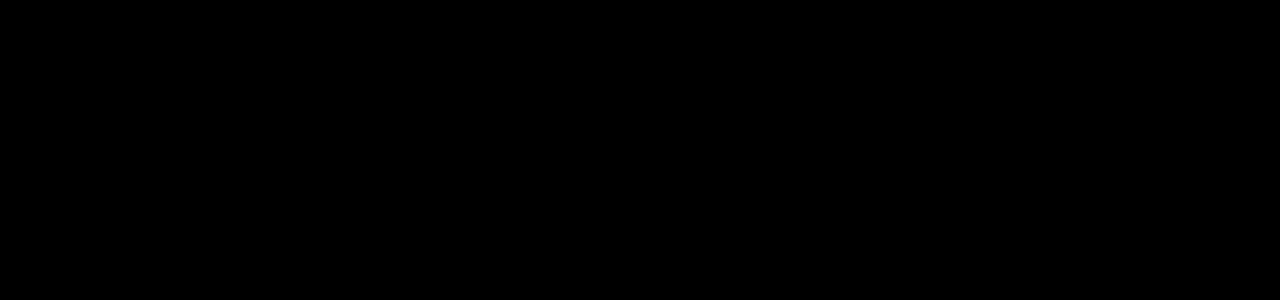
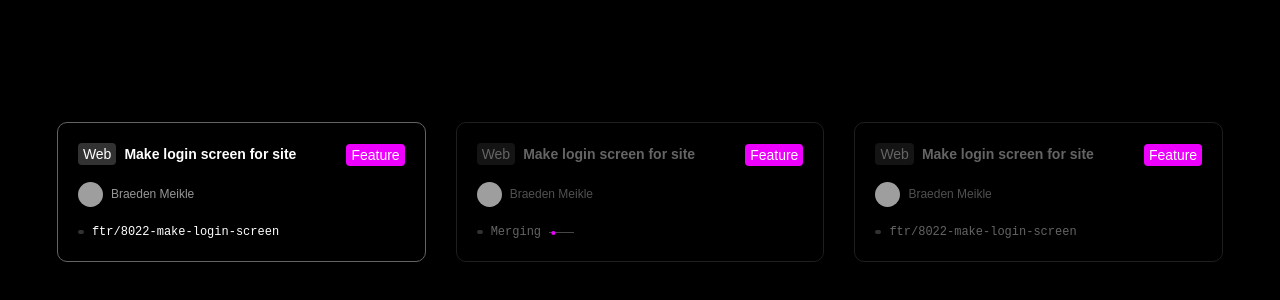
Before and after one commit to bmeikle56/bz-dev, a Next.js app: page /dashboard/dev in a window 1280 px wide. Shown: the part 216-516 px from the top of the page. Built offline with nearby package versions, Linux system fonts and the light colour scheme; grey boxes are pictures that could not be loaded.

Commit message:
Work on dev dashboard, toggling of tickets, merging anim

```diff
--- /dev/null
+++ b/src/app/components/SideBar.js
@@ -0,0 +1,47 @@
+
+function SideBar({ tabs }) {
+  return (
+    <div style={{
+      position: 'absolute',
+      display: 'flex',
+      flexDirection: 'row',
+      zIndex: 2,
+    }}>
+      <div style={{
+        display: 'flex',
+        position: 'absolute',
+        zIndex: 2,
+        // justifyContent: 'flex-start',
+        // top: '30%',
+        // bottom: '30%',
+        // marginTop: '25vh',
+        // marginBottom: '25vh',
+        // justifyContent: 'space-evenly',
+        alignItems: 'center',
+        // marginTop: 'auto',
+        marginRight: 'auto',
+
+        // marginBottom: 'auto',
+        // padding: '0 0 0 0',
+        // background: 'red',
+        width: 'fit-content',
+        flexDirection: 'column',
+        // margin: 'auto'
+      }}>
+        {tabs.map((tab, i) => {return <button key={tab.txt} className='tab-btn' onClick={tab.action}>
+          <p className='tab'>{tab.txt}</p>
+        </button>})}
+      </div>
+      <div style={{
+        // display: 'flex',
+        // flexGrow: 1,
+        zIndex: 2,
+        height: 100,
+        width: 1,
+        background: 'rgb(150,150,150)'
+      }}></div>
+    </div>
+  )
+}
+
+export { SideBar }
--- /dev/null
+++ b/src/app/components/tickets/Ticket.js
@@ -0,0 +1,100 @@
+
+import { motion } from 'motion/react'
+import { Pfp } from '../Pfp'
+
+// Tickets will start untoggled
+// once a ticket is clicked, we toggle it and its parents and children
+// if another ticket is clicked, we toggle that and its parents and children
+
+function Badge({ className, txt, txtColor, backgroundColor }) {
+  return (
+    <div className={className} style={{display: 'flex', marginRight:'auto', gap: '8px'}}>
+      <div style={{display:'flex', background: backgroundColor, height:'fit-content', borderRadius: '4px', padding: '3px 5px 3px 5px'}}>
+        <p style={{color: txtColor, fontSize: '14px', margin: 0}}>{txt}</p>
+      </div>
+    </div>
+  )
+}
+
+const toggledPalette = {
+  border: 'rgb(100,100,100)',
+  author: 'rgb(150,150,150)',
+  text: 'rgb(255,255,255)',
+  gray: 'rgb(50,50,50)',
+  type: 'rgb(238, 0, 254)'
+}
+
+const untoggledPalette = {
+  border: 'rgb(30,30,30)',
+  author: 'rgb(80,80,80)',
+  text: 'rgb(100,100,100)',
+  gray: 'rgb(20,20,20)',
+  type: 'rgb(147, 0, 158)'
+}
+
+function Ticket({ meta, isToggled, isMerging }) {
+  const palette = isToggled ? toggledPalette : untoggledPalette
+
+  function MergingAnim() {
+    return (
+      <div style={{display: 'flex', alignItems: 'center', gap: '8px'}}>
+        <pre style={{color: palette.text, fontSize: '12px'}}>Merging</pre>
+        <div style={{width: '25px', background: 'rgb(70,70,70)', height: '1px'}}>
+          <motion.div
+          style={{
+            borderRadius: '50%',
+            height: '4px',
+            width: '4px',
+            background: 'rgb(238, 0, 254)',
+            marginTop: '-1px'
+          }}
+          initial={{ x: 0 }}
+          animate={{ x: 20 }}
+          transition={{ repeat: Infinity, duration: 2, ease: 'easeInOut', repeatDelay: 0.5 }}
+          />
+        </div>
+      </div>
+    )
+  }
+
+  return (
+    <div style={{
+      height: 'fit-content',
+      width: 'fit-content',
+      maxWidth: '350px',
+      padding: '20px 20px 10px 20px',
+      border: `1px solid ${palette.border}`,
+      borderRadius: '10px',
+      display: 'flex',
+      alignItems: 'center',
+      flexDirection: 'column',
+    }}>
+      <div style={{display:'flex', marginRight: 'auto', alignItems: 'center'}}>
+        <div style={{display: 'flex', marginRight: 'auto', alignItems: 'center', gap: '8px', paddingBottom:'10px'}}>
+          <Badge className={'item-app'} txt={meta.app} txtColor={palette.text} backgroundColor={palette.gray}/>
+          <b style={{color: palette.text, fontSize: '14px'}}>{meta.title}</b>
+        </div>
+        <div style={{paddingLeft: '50px', marginBottom: '8px'}}>
+          <Badge className={'item-status'} txt={meta.status} txtColor={'white'} backgroundColor={meta.statusColor}/>
+        </div>
+      </div>
+      <div style={{display: 'flex', marginRight: 'auto', alignItems: 'center', gap: '8px'}}>
+        <Pfp meta={{imgLink: meta.pfp, radius: 25, alt: 'Author picture'}}/>
+        <p style={{color: palette.author, fontSize: '12px'}}>{meta.author}</p>
+      </div>
+      <div style={{display:'flex', marginRight: 'auto'}}>
+        {meta.desc()}
+      </div>
+      <div style={{display:'flex', marginRight: 'auto', alignItems: 'center', gap: '8px'}}>
+        <div style={{background: 'rgb(50,50,50)', borderRadius: '4px', padding: '3px 3px 1px 3px'}}>
+          <i className='fa fa-code-branch' style={{color:'white', fontSize: '14px'}}></i>
+        </div>
+        {isMerging
+          ? MergingAnim()
+          : <pre style={{color: palette.text, fontSize: '12px'}}>{meta.branch}</pre>}
+      </div>
+    </div>
+  )
+}
+
+export { Ticket }
--- a/src/app/dashboard/dev/page.js
+++ b/src/app/dashboard/dev/page.js
@@ -1,8 +1,66 @@
+
+'use client'
+
+import { SideBar } from '../../components/SideBar'
+import { Ticket } from '../../components/tickets/Ticket'
+
+function Desc() {
+  return (<div></div>)
+}
+
+const ticketMeta1 = {
+  author: 'Braeden Meikle',
+  pfp: 'https://i.postimg.cc/GhTKWxyY/IMG-6071.jpg',
+  app: 'Web',
+  title: 'Make login screen for site',
+  desc: Desc,
+  branch: 'ftr/8022-make-login-screen',
+  status: 'Feature',
+  statusColor: 'rgb(238, 0, 254)'
+}
+
+const ticketMeta2 = {
+  author: 'Braeden Meikle',
+  pfp: 'https://i.postimg.cc/GhTKWxyY/IMG-6071.jpg',
+  app: 'Web',
+  title: 'Make login screen for site',
+  desc: Desc,
+  branch: 'ftr/8022-make-login-screen',
+  status: 'Feature',
+  statusColor: 'rgb(238, 0, 254)'
+}
+
+const ticketMeta3 = {
+  author: 'Braeden Meikle',
+  pfp: 'https://i.postimg.cc/GhTKWxyY/IMG-6071.jpg',
+  app: 'Web',
+  title: 'Make login screen for site',
+  desc: Desc,
+  branch: 'ftr/8022-make-login-screen',
+  status: 'Feature',
+  statusColor: 'rgb(238, 0, 254)'
+}
 
 export default function DevDashboardPage() {
   return (
-    <div>
-      { /* eventually we'll have content here! */ }
+    <div style={{
+      zIndex: 0,
+      height: '100vh',
+      display: 'flex',
+      gap: '30px',
+      justifyContent: 'center',
+      alignItems: 'center'
+    }}>
+      {/* <SideBar tabs={[
+        {txt: 'One', action: () => {console.log('one!')}},
+        {txt: 'Two', action: () => {console.log('two!')}},
+        {txt: 'Three', action: () => {console.log('three!')}},
+        {txt: 'Four', action: () => {console.log('four!')}},
+        {txt: 'Five', action: () => {console.log('five!')}},
+      ]}/> */}
+      <Ticket meta={ticketMeta1} isToggled={true} isMerging={false}/>
+      <Ticket meta={ticketMeta2} isToggled={false} isMerging={true}/>
+      <Ticket meta={ticketMeta3} isToggled={false} isMerging={false}/>
     </div>
   )
 }
--- a/src/app/globals.css
+++ b/src/app/globals.css
@@ -126,6 +126,10 @@
   color: rgb(60,60,60);
 }
 
-.item-status:hover {
+/* we want the 'Feature' badge to be dropdown to switch it to
 
-}
+' Research' or 'Refactor' depending on the type of cours
+*/
+/* .item-status:hover {
+
+} */
```
Also changed, not shown: src/app/home/page.js (+5 -49 lines).
